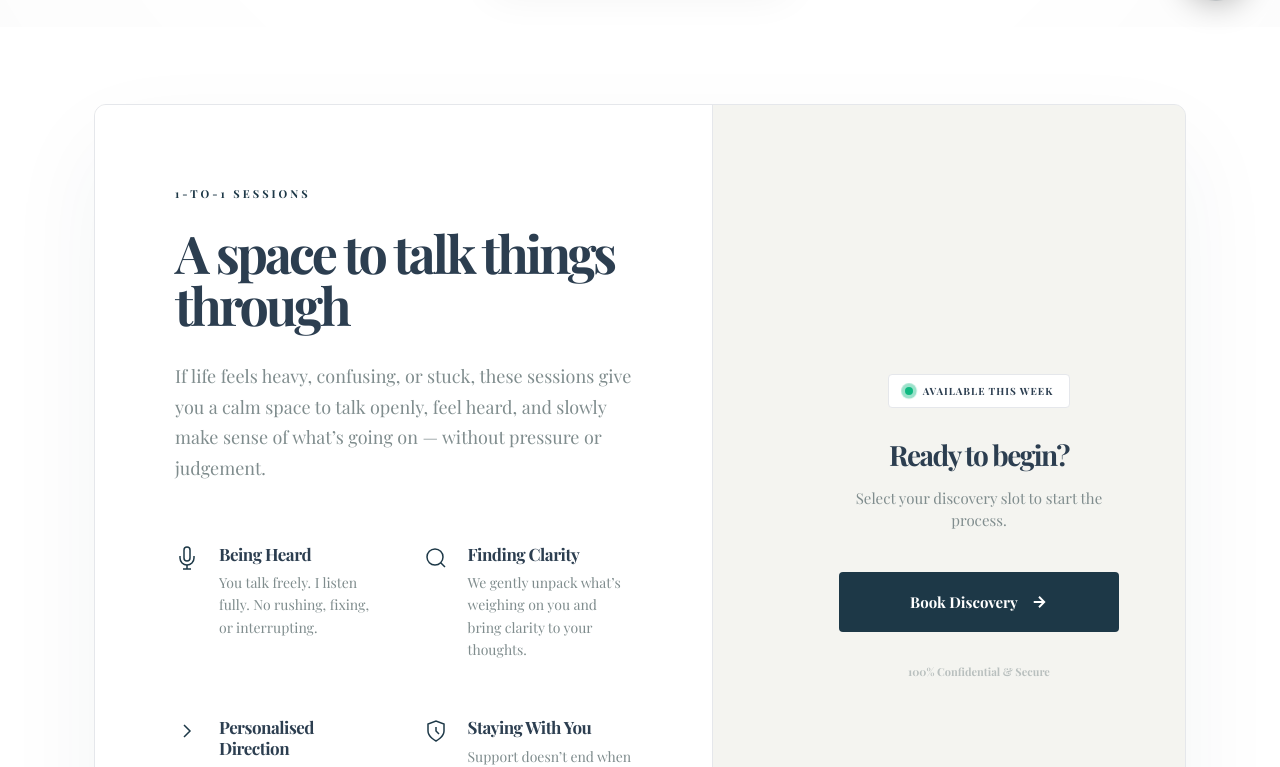
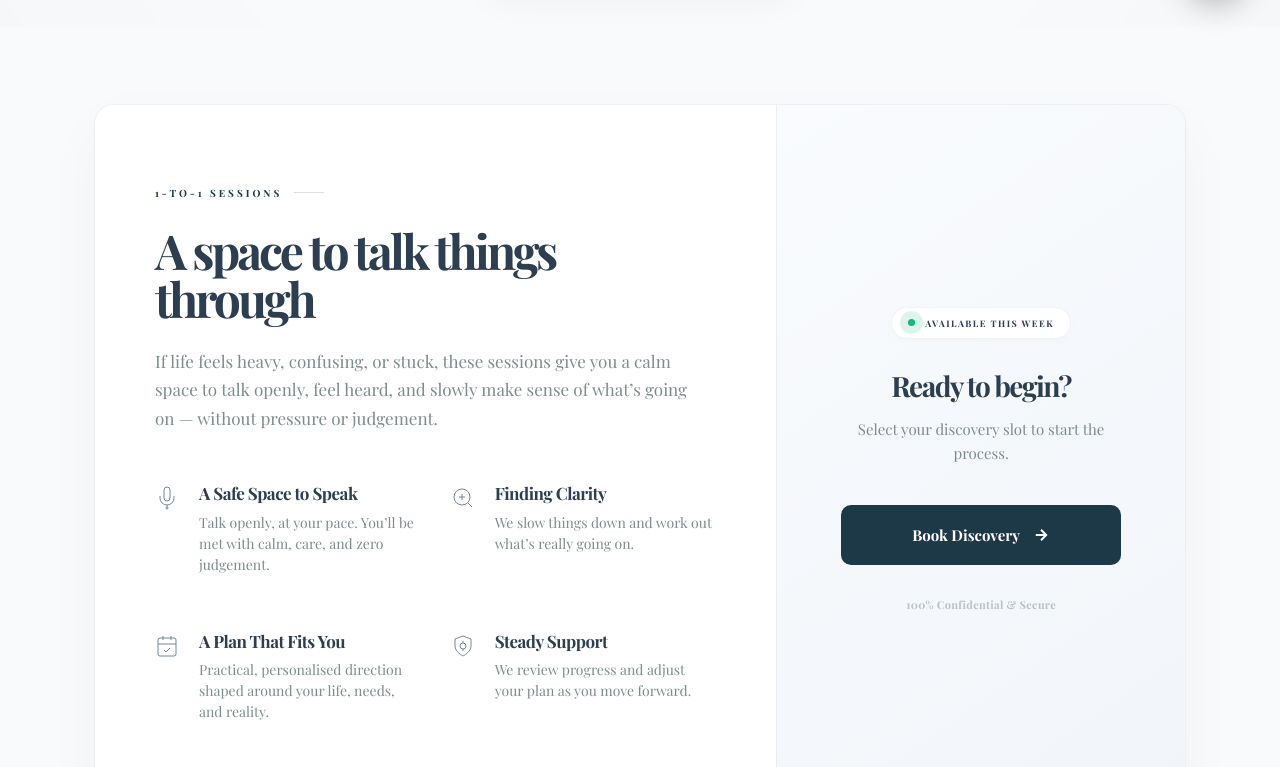
Before and after one commit to tajzaltech/MoLifestyleCoach, a React (Vite) app: page /connect in a window 1280 px wide. Shown: the part 773-1540 px from the top of the page. Built offline with nearby package versions, Linux system fonts and the light colour scheme; a web font is replaced by a local one.

Commit message:
fix: resolve WhatsApp sharing issues, standardize component property names, and clean up Sales Tracker UI

```diff
--- a/src/context/ZenContext.jsx
+++ b/src/context/ZenContext.jsx
@@ -5,7 +5,7 @@ const ZenContext = createContext();
 export const ZenProvider = ({ children }) => {
     // Default to true as per user request (Auto-start)
     const [isZenMode, setIsZenMode] = useState(true);
-    const audioRef = useRef(new Audio('public/zen sound.mp3'));
+    const audioRef = useRef(new Audio('/zen sound.mp3'));
 
     useEffect(() => {
         audioRef.current.loop = true;
--- a/src/pages/Connect.css
+++ b/src/pages/Connect.css
@@ -73,68 +73,101 @@
     margin: 0 auto;
 }
 
-/* COMPACT 1-to-1 SESSION REDESIGN - 70/30 GRID */
+/* COMPACT 1-to-1 SESSION REDESIGN - PREMIUM ARCHITECTURAL */
 .booking-section-compact {
     padding: 100px 0;
-    background-color: var(--white);
+    background-color: #F8FAFC;
+    /* Slightly darker background */
     position: relative;
+    overflow: hidden;
+}
+
+.booking-section-compact::before {
+    content: '';
+    position: absolute;
+    top: 0;
+    left: 10%;
+    width: 80%;
+    height: 1px;
+    background: linear-gradient(90deg, transparent, var(--divider), transparent);
+    opacity: 0.5;
 }
 
 .sessions-split-layout {
     display: grid;
-    grid-template-columns: 1.2fr 0.8fr;
-    /* Responsive split */
-    gap: 60px;
-    background-color: var(--bg-main);
-    border: 1px solid var(--divider);
-    border-radius: 12px;
+    grid-template-columns: 1.25fr 0.75fr;
+    gap: 0;
+    background: white;
+    border: 1px solid rgba(29, 56, 71, 0.08);
+    border-radius: 20px;
     overflow: hidden;
-    box-shadow: 0 40px 100px rgba(29, 56, 71, 0.05);
+    box-shadow:
+        0 20px 60px rgba(29, 56, 71, 0.03),
+        0 4px 15px rgba(0, 0, 0, 0.01);
+    position: relative;
 }
 
-/* Left Side (70%) */
+/* Left Side (Architectural Clarity) */
 .sessions-main-content {
-    padding: 80px;
-    border-right: 1px solid var(--divider);
+    padding: 80px 60px;
     background-color: white;
+    position: relative;
+    z-index: 1;
 }
 
 .premium-label {
-    font-size: 11px;
+    font-size: 10px;
     font-weight: 800;
     color: var(--accent);
     letter-spacing: 3px;
+    text-transform: uppercase;
     margin-bottom: 25px;
-    display: block;
+    display: flex;
+    align-items: center;
+    gap: 12px;
+}
+
+.premium-label::after {
+    content: '';
+    flex-grow: 1;
+    height: 1px;
+    max-width: 30px;
+    background: var(--accent);
+    opacity: 0.15;
 }
 
 .sessions-compact-title {
-    font-size: 52px;
+    font-size: 48px;
     font-weight: 800;
     letter-spacing: -3px;
     line-height: 1;
-    margin-bottom: 30px;
+    margin-bottom: 25px;
     color: var(--text-primary);
 }
 
 .sessions-compact-desc {
-    font-size: 18px;
+    font-size: 17px;
     line-height: 1.7;
     color: var(--text-muted);
-    margin-bottom: 60px;
-    max-width: 600px;
+    margin-bottom: 50px;
+    max-width: 550px;
 }
 
 .pillars-compact-grid {
     display: grid;
     grid-template-columns: 1fr 1fr;
-    gap: 40px;
+    gap: 40px 30px;
 }
 
 .pillar-item-mini {
     display: flex;
     gap: 20px;
     align-items: flex-start;
+    transition: transform 0.4s ease;
+}
+
+.pillar-item-mini:hover {
+    transform: translateX(8px);
 }
 
 .pillar-icon-mini {
@@ -142,7 +175,13 @@
     height: 24px;
     color: var(--accent);
     flex-shrink: 0;
-    margin-top: 2px;
+    margin-top: 3px;
+    opacity: 0.6;
+    transition: opacity 0.3s ease;
+}
+
+.pillar-item-mini:hover .pillar-icon-mini {
+    opacity: 1;
 }
 
 .pillar-text-mini h4 {
@@ -150,26 +189,31 @@
     font-weight: 800;
     margin-bottom: 8px;
     letter-spacing: -0.5px;
+    color: var(--text-primary);
 }
 
 .pillar-text-mini p {
     font-size: 14px;
-    line-height: 1.6;
+    line-height: 1.5;
     color: var(--text-muted);
 }
 
-/* Right Side (30%) */
+/* Right Side (Action Hub) */
 .sessions-action-hub {
     padding: 60px;
     display: flex;
     align-items: center;
     justify-content: center;
-    background-color: var(--bg-main);
+    background: linear-gradient(145deg, #f9fbfe 0%, #f1f5f9 100%);
+    position: relative;
+    border-left: 1px solid rgba(29, 56, 71, 0.05);
 }
 
 .action-hub-inner {
     text-align: center;
     max-width: 280px;
+    position: relative;
+    z-index: 2;
 }
 
 .live-status-pill {
@@ -178,18 +222,19 @@
     gap: 10px;
     padding: 8px 16px;
     background: white;
-    border: 1px solid var(--divider);
-    border-radius: 4px;
-    font-size: 10px;
-    font-weight: 800;
+    border: 1px solid rgba(29, 56, 71, 0.06);
+    border-radius: 100px;
+    font-size: 9px;
+    font-weight: 900;
     text-transform: uppercase;
-    letter-spacing: 1px;
+    letter-spacing: 1.5px;
     margin-bottom: 30px;
+    box-shadow: 0 2px 10px rgba(0, 0, 0, 0.02);
 }
 
 .dot-pulse-mini {
-    width: 8px;
-    height: 8px;
+    width: 7px;
+    height: 7px;
     background: #10b981;
     border-radius: 50%;
     position: relative;
@@ -198,23 +243,25 @@
 .dot-pulse-mini::after {
     content: '';
     position: absolute;
-    top: 0;
-    left: 0;
-    width: 100%;
-    height: 100%;
+    inset: -3px;
     background: inherit;
     border-radius: 50%;
-    animation: pulse-mini 2s infinite;
+    animation: pulse-elegant 3s infinite;
 }
 
-@keyframes pulse-mini {
+@keyframes pulse-elegant {
     0% {
         transform: scale(1);
-        opacity: 0.8;
+        opacity: 0.3;
+    }
+
+    50% {
+        transform: scale(2.5);
+        opacity: 0;
     }
 
     100% {
-        transform: scale(3);
+        transform: scale(1);
         opacity: 0;
     }
 }
@@ -224,16 +271,18 @@
     font-weight: 800;
     margin-bottom: 15px;
     letter-spacing: -1.5px;
+    color: var(--text-primary);
 }
 
 .action-hub-inner p {
     font-size: 15px;
     color: var(--text-muted);
     margin-bottom: 40px;
-    line-height: 1.5;
+    line-height: 1.6;
 }
 
 .btn-compact-book {
+    width: 100%;
     display: flex;
     align-items: center;
     justify-content: center;
@@ -244,30 +293,50 @@
     text-decoration: none;
     font-weight: 700;
     font-size: 15px;
-    border-radius: 4px;
-    transition: all 0.3s ease;
+    border-radius: 10px;
+    transition: all 0.5s cubic-bezier(0.16, 1, 0.3, 1);
     margin-bottom: 25px;
+    position: relative;
+    overflow: hidden;
+}
+
+.btn-compact-book::before {
+    content: '';
+    position: absolute;
+    top: 0;
+    left: -100%;
+    width: 100%;
+    height: 100%;
+    background: linear-gradient(90deg, transparent, rgba(255, 255, 255, 0.15), transparent);
 }
 
 .btn-compact-book:hover {
     background-color: #2d4a5a;
-    transform: translateY(-2px);
-    box-shadow: 0 10px 30px rgba(29, 56, 71, 0.2);
+    transform: translateY(-4px);
+    box-shadow: 0 15px 30px rgba(29, 56, 71, 0.15);
+}
+
+.btn-compact-book:hover::before {
+    left: 100%;
+    transition: left 0.6s ease;
 }
 
 .btn-compact-book svg {
-    transition: transform 0.3s ease;
+    width: 18px;
+    height: 18px;
+    transition: transform 0.4s ease;
 }
 
 .btn-compact-book:hover svg {
-    transform: translateX(4px);
+    transform: translateX(5px);
 }
 
 .confidential-tag {
     font-size: 11px;
-    font-weight: 700;
+    font-weight: 600;
     color: var(--text-muted);
     opacity: 0.5;
+    letter-spacing: 0.3px;
 }
 
 /* Social Section */
--- a/src/pages/Connect.jsx
+++ b/src/pages/Connect.jsx
@@ -12,43 +12,50 @@ const Connect = () => {
 
     const sessionPillars = [
         {
-            title: 'Being Heard',
-            desc: 'You talk freely. I listen fully. No rushing, fixing, or interrupting.',
+            title: 'A Safe Space to Speak',
+            desc: 'Talk openly, at your pace. You’ll be met with calm, care, and zero judgement.',
             icon: (
-                <svg viewBox="0 0 24 24" fill="none" stroke="currentColor" strokeWidth="1.5">
+                <svg viewBox="0 0 24 24" fill="none" stroke="currentColor" strokeWidth="1">
                     <path d="M12 1a3 3 0 0 0-3 3v8a3 3 0 0 0 6 0V4a3 3 0 0 0-3-3z" />
                     <path d="M19 10v2a7 7 0 0 1-14 0v-2" />
-                    <line x1="12" y1="19" x2="12" y2="23" />
-                    <line x1="8" y1="23" x2="16" y2="23" />
+                    <line x1="12" y1="19" x2="12" y2="21" />
+                    <circle cx="12" cy="22" r="1" />
                 </svg>
             )
         },
         {
             title: 'Finding Clarity',
-            desc: 'We gently unpack what’s weighing on you and bring clarity to your thoughts.',
+            desc: 'We slow things down and work out what’s really going on.',
             icon: (
-                <svg viewBox="0 0 24 24" fill="none" stroke="currentColor" strokeWidth="1.5">
+                <svg viewBox="0 0 24 24" fill="none" stroke="currentColor" strokeWidth="1">
                     <circle cx="11" cy="11" r="8" />
                     <path d="m21 21-4.3-4.3" />
+                    <path d="M11 8v6M8 11h6" />
                 </svg>
             )
         },
         {
-            title: 'Personalised Direction',
-            desc: 'Together, we shape a way forward that fits your situation, pace, and reality.',
+            title: 'A Plan That Fits You',
+            desc: 'Practical, personalised direction shaped around your life, needs, and reality.',
             icon: (
-                <svg viewBox="0 0 24 24" fill="none" stroke="currentColor" strokeWidth="1.5">
-                    <path d="M9 18l6-6-6-6" />
+                <svg viewBox="0 0 24 24" fill="none" stroke="currentColor" strokeWidth="1">
+                    <rect x="3" y="4" width="18" height="18" rx="2" ry="2" />
+                    <line x1="16" y1="2" x2="16" y2="6" />
+                    <line x1="8" y1="2" x2="8" y2="6" />
+                    <line x1="3" y1="10" x2="21" y2="10" />
+                    <path d="M9 16l2 2 4-4" />
                 </svg>
             )
         },
         {
-            title: 'Staying With You',
-            desc: 'Support doesn’t end when the session ends. I stay with you as things shift.',
+            title: 'Steady Support',
+            desc: 'We review progress and adjust your plan as you move forward.',
             icon: (
-                <svg viewBox="0 0 24 24" fill="none" stroke="currentColor" strokeWidth="1.5">
+                <svg viewBox="0 0 24 24" fill="none" stroke="currentColor" strokeWidth="1">
                     <path d="M12 22s8-4 8-10V5l-8-3-8 3v7c0 6 8 10 8 10z" />
-                    <path d="M12 8v4l3 3" />
+                    <circle cx="12" cy="12" r="3" />
+                    <path d="M12 15v2" />
+                    <path d="M12 7v2" />
                 </svg>
             )
         }
--- a/src/pages/Guidance.css
+++ b/src/pages/Guidance.css
@@ -673,55 +673,57 @@
 
 .why-grid-kamal {
     display: grid;
-    grid-template-columns: 1fr 1fr 1fr;
-    gap: 0;
-    border-top: 1px solid var(--divider);
-    border-bottom: 1px solid var(--divider);
-    position: relative;
-    align-items: stretch;
+    grid-template-columns: repeat(3, 1fr);
+    gap: 30px;
+    margin-top: 60px;
 }
 
 .why-node {
-    padding: 100px 50px;
-    border-right: 1px solid var(--divider);
-    background: transparent;
-    transition: all 0.5s cubic-bezier(0.19, 1, 0.22, 1);
+    padding: 80px 40px;
+    background: rgba(255, 255, 255, 0.4);
+    backdrop-filter: blur(10px);
+    -webkit-backdrop-filter: blur(10px);
+    border: 1px solid rgba(29, 56, 71, 0.08);
+    border-radius: 20px;
     position: relative;
     overflow: hidden;
+    transition: all 0.6s cubic-bezier(0.16, 1, 0.3, 1);
     z-index: 1;
 }
 
-.why-node:last-child {
-    border-right: none;
+.why-node::before {
+    content: '';
+    position: absolute;
+    inset: 0;
+    background: linear-gradient(135deg, rgba(255, 255, 255, 0.1), transparent);
+    z-index: 0;
 }
 
-/* Node Visual Depth */
-.why-node:nth-child(2) {
-    background-color: var(--bg-main);
+.node-icon-premium {
+    width: 48px;
+    height: 48px;
+    color: var(--accent);
+    margin-bottom: 30px;
+    position: relative;
+    z-index: 2;
+    opacity: 0.8;
 }
 
-.why-node:hover {
-    background: var(--bg-main);
-    z-index: 10;
-    transform: translateY(-30px);
-    box-shadow: 0 50px 120px rgba(29, 56, 71, 0.1);
-    border-color: var(--accent);
-}
-
-.why-node.featured:hover {
-    background: var(--accent);
+.node-icon-premium svg {
+    width: 100%;
+    height: 100%;
 }
 
 .node-num-art {
     font-family: var(--font-heading);
-    font-size: 220px;
+    font-size: 160px;
     font-weight: 900;
     color: transparent;
     -webkit-text-stroke: 1px var(--accent);
-    opacity: 0.08;
+    opacity: 0.04;
     position: absolute;
-    top: -40px;
-    left: -20px;
+    top: -20px;
+    right: -20px;
     line-height: 1;
     z-index: 0;
     pointer-events: none;
@@ -729,74 +731,107 @@
 }
 
 .why-node:hover .node-num-art {
-    opacity: 0.15;
+    opacity: 0.08;
     transform: scale(1.1) rotate(-5deg);
-    -webkit-text-stroke: 1.5px var(--accent);
-}
-
-.why-node.featured .node-num-art {
-    -webkit-text-stroke: 1px white;
 }
 
 .why-node h3 {
-    font-size: 42px;
+    font-size: 32px;
     font-weight: 800;
-    letter-spacing: -2px;
-    margin-bottom: 30px;
+    letter-spacing: -1.5px;
+    margin-bottom: 20px;
     position: relative;
     z-index: 2;
     color: var(--accent);
 }
 
-.why-node h3::before {
-    content: '';
-    position: absolute;
-    left: 0;
-    bottom: -8px;
-    width: 30px;
-    height: 2px;
-    background: var(--accent);
-    opacity: 0.3;
-}
-
 .why-node p {
-    font-size: 18px;
+    font-size: 17px;
     line-height: 1.8;
     color: var(--text-muted);
     position: relative;
     z-index: 2;
 }
 
-/* Specialty for the "Existential Depth" featured node */
+.node-glass-shine {
+    position: absolute;
+    top: 0;
+    left: -100%;
+    width: 200%;
+    height: 100%;
+    background: linear-gradient(90deg, transparent, rgba(255, 255, 255, 0.1), transparent);
+    transform: skewX(-20deg);
+    transition: all 0.8s ease;
+    pointer-events: none;
+    z-index: 3;
+}
+
+.why-node:hover .node-glass-shine {
+    left: 100%;
+}
+
+/* Featured Node Upgrade */
 .why-node.featured {
     background: var(--accent);
-    color: white;
-    border-right-color: var(--accent);
-    border-left-color: var(--accent);
-    border-color: var(--accent);
+    border-color: rgba(255, 255, 255, 0.1);
+    box-shadow: 0 40px 100px rgba(29, 56, 71, 0.15);
 }
 
+.why-node.featured .node-icon-premium,
 .why-node.featured h3,
-.why-node.featured p,
-.why-node.featured .node-num-art {
+.why-node.featured p {
     color: white;
 }
 
-.why-node.featured h3::before {
-    background: white;
+.why-node.featured .node-num-art {
+    -webkit-text-stroke: 1px rgba(255, 255, 255, 0.2);
+    opacity: 0.1;
 }
 
-.node-aura {
+.why-node.featured:hover .node-num-art {
+    opacity: 0.15;
+}
+
+.node-aura-premium {
     position: absolute;
     top: 50%;
     left: 50%;
     transform: translate(-50%, -50%);
     width: 150%;
     height: 150%;
-    background: radial-gradient(circle, var(--accent-light) 0%, transparent 70%);
-    opacity: 0.1;
+    background: radial-gradient(circle, rgba(255, 255, 255, 0.15) 0%, transparent 70%);
+    opacity: 0.5;
     pointer-events: none;
-    z-index: -1;
+    z-index: 0;
+}
+
+.featured-light-sweep {
+    position: absolute;
+    top: 0;
+    left: -100%;
+    width: 100%;
+    height: 100%;
+    background: linear-gradient(90deg,
+            transparent,
+            rgba(255, 255, 255, 0.05) 50%,
+            transparent 100%);
+    animation: sweep 6s infinite ease-in-out;
+    pointer-events: none;
+    z-index: 4;
+}
+
+@keyframes sweep {
+    0% {
+        left: -100%;
+    }
+
+    20% {
+        left: 100%;
+    }
+
+    100% {
+        left: 100%;
+    }
 }
 
 /* QUOTE BAR - PREMIUM FLOATING */
```
Also changed, not shown: src/pages/Guidance.jsx (+48 -18 lines), src/pages/Home.jsx (+42 -41 lines).
